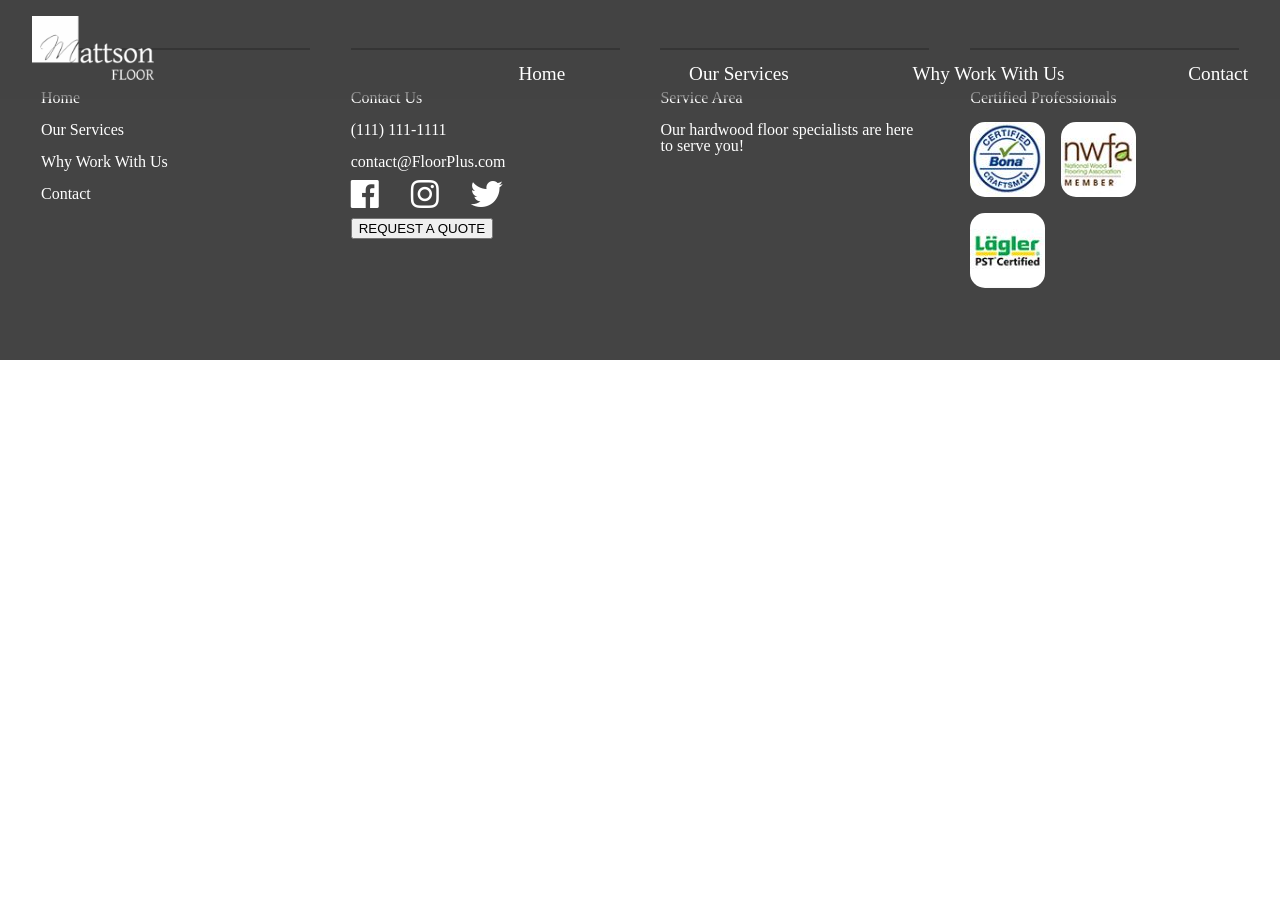
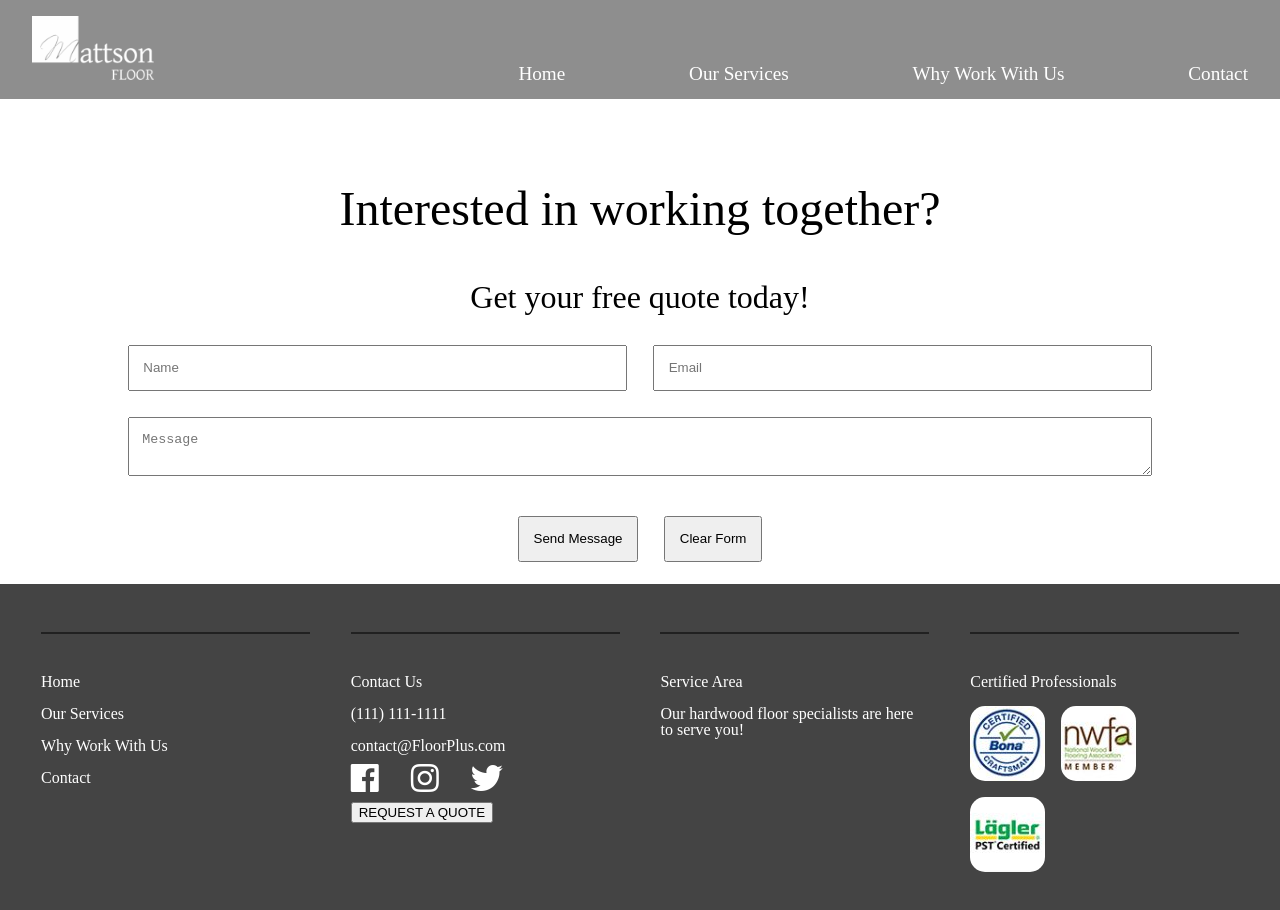
Before and after one commit to McTrip777/FloorsPlus, a React (Create React App) app in the folder flooring/: page /contact in a window 1280 px wide. Shown: the top 910 px of the page. Before the commit the page ends 800 px from the top, so only its background shows below. Built offline with nearby package versions, Linux system fonts and the light colour scheme.

Commit message:
Basic contact form

```diff
--- a/flooring/src/components/Contact.jsx
+++ b/flooring/src/components/Contact.jsx
@@ -1,12 +1,46 @@
-import React from 'react'
-import Navbar from './Navbar'
+import React, { useState } from 'react'
+import '../styles/contact.scss'
 
 function Contact() {
+    // const [name, setName] = useState('')
+    // const [email, setEmail] = useState('')
+    // const [message, setMessage] = useState('')
+
+    // const updateField = (field, value) => {
+    //     this.setState({ [field]: value })
+    // }
+    const [state, setState] = useState({ name: "", email: "", message: "" });
+
+    function onChange(event) {
+        const { name, value } = event.target;
+        setState(prevState => ({ ...prevState, [name]: value }));
+    }
+
+    function clearState() {
+        setState({ name: "", email: "", message: "" });
+    }
+
     return (
-        <div>
+        // <div className="contactContainer">
+        <form method="post" action="https://formspree.io/xvoglaop">
+            <header className="contactHeader">
+                <h2>Interested in working together?</h2>
+                <p>Get your free quote today!</p>
+            </header>
+            <div className="row">
+                <div className="nameAndEmail">
+                    <input className="nameEmail name" type="text" value={state.name} name="name" id="name" placeholder="Name" autoComplete="off" onChange={onChange} />
+                    <input className="nameEmail email" type="text" value={state.email} name="email" id="email" placeholder="Email" autoComplete="off" onChange={onChange} />
+                </div>
+                <textarea className="subMessage" value={state.message} name="message" id="message" placeholder="Message" onChange={onChange} ></textarea>
 
-        </div>
+                <div className="buttons inp">
+                    <input className="btnOne" type="submit" value="Send Message" />
+                    <input className="clearBtn" type="reset" value="Clear Form" onClick={clearState} />
+                </div>
+            </div>
+        </form>
+        // </div>
     )
 }
-
 export default Contact
--- /dev/null
+++ b/flooring/src/styles/contact.scss
@@ -0,0 +1,63 @@
+    form{
+        padding-top:8em;
+        width:80vw;
+        margin: auto;
+        display: flex;
+        flex-direction: column;
+        justify-content: center;
+        align-items: center;
+        min-height:57vh;
+        .contactHeader{
+            text-align: center;
+            h2{
+                font-size: 3em;
+                padding:1em;
+            }
+            p{
+                font-size: 2em;
+                padding-bottom: 1em;
+            }
+        }
+        .row{
+            display: flex;
+            flex-direction: column;
+            align-items: center;
+            width:100%;
+            .nameAndEmail{
+                display: flex;
+                width:100%;
+
+                .nameEmail{
+                    padding:1em;
+                    width:100%;
+
+                }
+                .name{
+                    margin-right: 1em;
+                }
+                .email{
+                    margin-left: 1em;
+                }
+            }
+            .subMessage{
+                box-sizing: border-box;
+                width:100%;
+                padding:1em;
+                margin:2em 0;
+            }
+        }
+        .buttons{
+            width:80%;
+            display: flex;
+            justify-content: center;
+            .btnOne{
+                margin:1em;
+                padding:1em;
+            }
+            .clearBtn{
+                margin:1em;
+                padding:1em;
+            }
+        }
+
+    }
```
Also changed, not shown: 1 other file (tests, documents, lock files or other folders).
